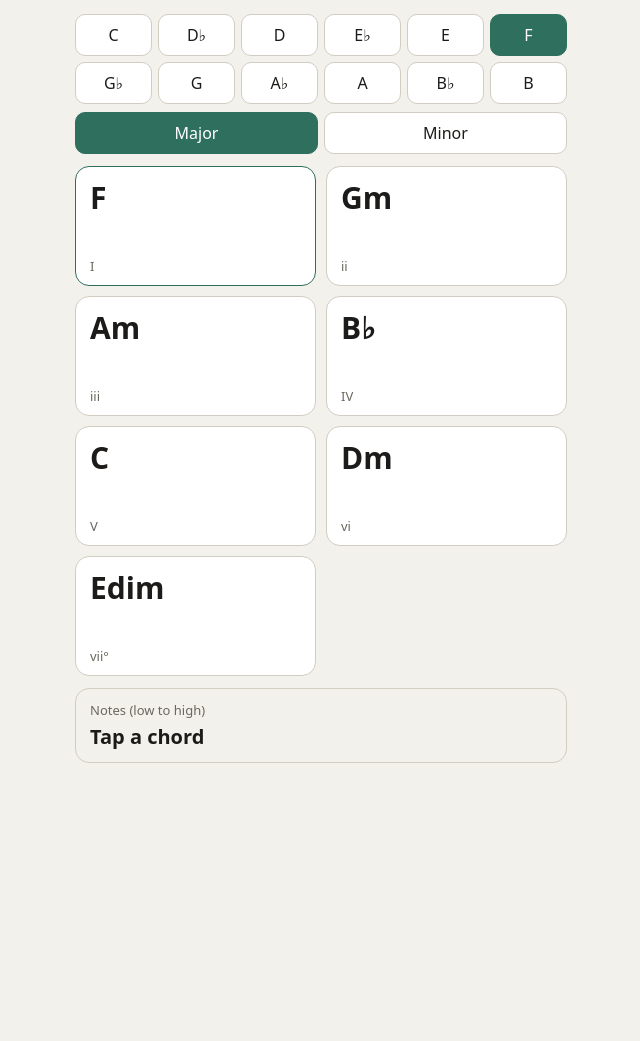
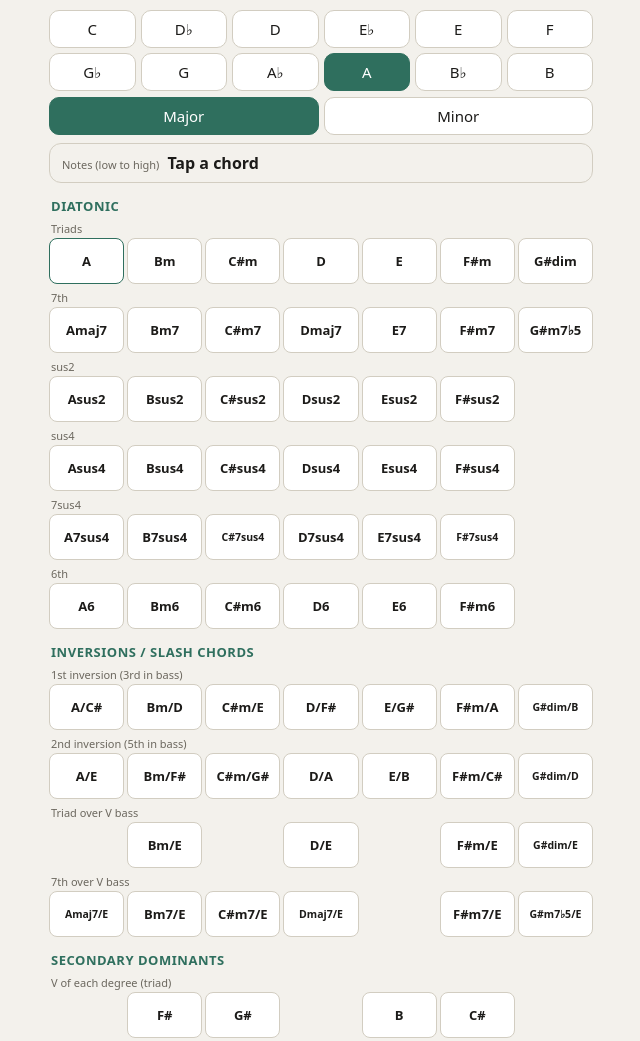
Before and after one commit to vermiscore/Chord_pads, a plain HTML site: page index.html in a window 1280 px wide. Shown: the top 1041 px of the page, without its empty margins (319-959 px from the left). Before the commit the page ends 800 px from the top, so only its background shows below. Drawn offline with Linux system fonts and the light colour scheme.

Commit message:
Update index.html

```diff
--- a/index.html
+++ b/index.html
@@ -8,49 +8,100 @@
 :root[data-theme="dark"]{--bg:#15181c;--fg:#ecebe6;--pad:#232830;--bd:#363d48;--ac:#5fb59c;--acfg:#10201b;--mut:#9aa0a8}
 *{box-sizing:border-box;-webkit-tap-highlight-color:transparent}
 html,body{margin:0;min-height:100%;background:var(--bg);color:var(--fg);font-family:system-ui,-apple-system,"Helvetica Neue",sans-serif}
-main{max-width:520px;margin:0 auto;padding:14px 14px 24px}
-.keys{display:grid;grid-template-columns:repeat(6,1fr);gap:6px}
-.opt{height:42px;border:1.5px solid var(--bd);border-radius:10px;background:var(--pad);color:var(--fg);font:inherit;font-size:16px;touch-action:manipulation}
+main{max-width:560px;margin:0 auto;padding:10px 8px 24px}
+.keys{display:grid;grid-template-columns:repeat(6,1fr);gap:5px}
+.opt{height:38px;border:1.5px solid var(--bd);border-radius:10px;background:var(--pad);color:var(--fg);font:inherit;font-size:15px;touch-action:manipulation}
 .opt.sel{background:var(--ac);color:var(--acfg);border-color:var(--ac)}
-.mode{display:grid;grid-template-columns:1fr 1fr;gap:6px;margin:8px 0 12px}
-.grid{display:grid;grid-template-columns:1fr 1fr;gap:10px}
-button.pad{height:min(17vh,120px);min-height:88px;border:1.5px solid var(--bd);border-radius:14px;background:var(--pad);color:var(--fg);display:flex;flex-direction:column;align-items:flex-start;justify-content:space-between;padding:10px 14px;font:inherit;touch-action:manipulation;user-select:none}
-button.pad .n{font-size:30px;font-weight:700}
-button.pad .d{font-size:13px;color:var(--mut)}
+.mode{display:grid;grid-template-columns:1fr 1fr;gap:5px;margin:6px 0 8px}
+.info{position:sticky;top:0;z-index:2;margin:0 0 6px;padding:8px 12px;border:1.5px solid var(--bd);border-radius:12px;background:var(--bg)}
+.info b{font-size:11px;color:var(--mut);font-weight:500;margin-right:8px}
+#notes{font-size:16px;font-weight:600}
+h2.sec{margin:14px 2px 4px;font-size:13px;letter-spacing:.04em;text-transform:uppercase;color:var(--ac)}
+.cap{margin:6px 2px 2px;font-size:11px;color:var(--mut)}
+.row{display:grid;grid-template-columns:repeat(7,1fr);gap:3px}
+button.pad,.empty{height:46px;border-radius:8px;min-width:0}
+button.pad{border:1.5px solid var(--bd);background:var(--pad);color:var(--fg);font:inherit;font-size:13px;font-weight:600;padding:0 1px;touch-action:manipulation;user-select:none;white-space:nowrap}
+button.pad.sm{font-size:10.5px}
 button.pad.tonic{border-color:var(--ac)}
 button.pad:active,button.pad.on{background:var(--ac);color:var(--acfg);border-color:var(--ac)}
-button.pad:active .d,button.pad.on .d{color:var(--acfg)}
-.info{margin-top:12px;padding:12px 14px;border:1.5px solid var(--bd);border-radius:14px}
-.info b{display:block;font-size:13px;color:var(--mut);font-weight:500;margin-bottom:4px}
-#notes{font-size:20px;font-weight:600}
 </style></head><body><main>
 <div class="keys" id="keys"></div>
 <div class="mode" id="mode"></div>
-<div class="grid" id="grid"></div>
-<div class="info"><b>Notes (low to high)</b><div id="notes">Tap a chord</div></div>
+<div class="info"><b>Notes (low to high)</b><span id="notes">Tap a chord</span></div>
+<div id="sections"></div>
 </main>
 <script>
-// Pitch class names (flats only)
-const NM=['C','D♭','D','E♭','E','F','G♭','G','A♭','A','B♭','B'];
+// Pitch class names: key-dependent spelling (sharps or flats)
+const FLAT=['C','D♭','D','E♭','E','F','G♭','G','A♭','A','B♭','B'];
+const SHARP=['C','C#','D','D#','E','F','F#','G','G#','A','A#','B'];
+const SHARP_MAJOR_KEYS=new Set([1,2,4,6,7,9,11]); // major keys conventionally written with sharps
 const SCALES={Major:[0,2,4,5,7,9,11],Minor:[0,2,3,5,7,8,10]};
-const ROMAN=['I','II','III','IV','V','VI','VII'];
-const noteName=m=>NM[m%12]+(Math.floor(m/12)-1);
-let key=5,mode='Major',ctx=null,cur=[];
-// Build 7 diatonic triads; voicing is fixed: root position, roots ascend from the tonic
-function chords(){
-  const sc=SCALES[mode],s=sc.concat(sc.map(x=>x+12)),base=48+key;
-  return sc.map((_,d)=>{
-    const r=s[d],t=s[d+2]-r,f=s[d+4]-r;
-    let q='',rn=ROMAN[d];
-    if(t===3&&f===7){q='m';rn=rn.toLowerCase()}
-    else if(t===3&&f===6){q='dim';rn=rn.toLowerCase()+'°'}
-    else if(t===4&&f===8){q='aug';rn+='+'}
-    return{n:NM[(base+r)%12]+q,d:rn,m:[base+r,base+s[d+2],base+s[d+4]]};
-  });
+// Chord quality suffix by interval set
+const QUAL={'0,4,7':'','0,3,7':'m','0,3,6':'dim','0,4,8':'aug',
+  '0,4,7,11':'maj7','0,3,7,10':'m7','0,4,7,10':'7','0,3,6,10':'m7♭5','0,3,7,11':'m(maj7)','0,3,6,9':'dim7',
+  '0,2,7':'sus2','0,5,7':'sus4','0,5,7,10':'7sus4','0,4,7,9':'6','0,3,7,9':'m6'};
+let key=9,mode='Major',ctx=null,cur=[];
+const mod12=x=>((x%12)+12)%12;
+const names=()=>SHARP_MAJOR_KEYS.has(mode==='Major'?key:mod12(key+3))?SHARP:FLAT;
+const noteName=m=>names()[mod12(m)]+(Math.floor(m/12)-1);
+
+// Build a chord: root pitch class, interval list, optional bass pitch class
+function mk(root,iv,bass){
+  const N=names(),r=mod12(root),b=(bass==null||mod12(bass)===r)?null:mod12(bass); // bass equal to root is not a slash chord
+  const q=QUAL[iv.join(',')];
+  if(q===undefined)return null;
+  // Upper structure: root position, root in A3..G#4; bass note is played low (C2..B2)
+  const rm=57+mod12(r-57),bm=36+mod12((b==null?r:b)-36);
+  return{n:N[r]+q+(b!=null?'/'+N[b]:''),sig:r+':'+iv.join(',')+':'+(b==null?'':b),
+         m:[bm].concat(iv.map(i=>rm+i))};
+}
+// Diatonic info for degree d of a scale (thirds, fifths, sevenths above the root)
+function deg(scale,d){
+  const s=scale.concat(scale.map(x=>x+12)),r=s[d];
+  return{root:key+r,t:s[d+2]-r,f:s[d+4]-r,v:s[d+6]-r};
+}
+function build(){
+  const sc=SCALES[mode],alt=mode==='Major'?SCALES.Minor:SCALES.Major;
+  const seen=new Set();
+  // Add a chord to a row unless an identical chord already appears earlier (blank cell instead)
+  const cell=(c,tonic)=>{
+    if(!c||seen.has(c.sig))return null;
+    seen.add(c.sig);if(tonic)c.tonic=true;return c;
+  };
+  const row=(label,fn,scale)=>({label,cells:(scale||sc).map((_,d)=>fn(deg(scale||sc,d),d))});
+  const dom=(scale)=>mod12(key+scale[4]);
+  const fifth=x=>x.f===7;
+  return[
+    {title:'Diatonic',rows:[
+      row('Triads',(x,d)=>cell(mk(x.root,[0,x.t,x.f]),d===0)),
+      row('7th',(x,d)=>cell(mk(x.root,[0,x.t,x.f,x.v]))),
+      row('sus2',x=>fifth(x)?cell(mk(x.root,[0,2,7])):null),
+      row('sus4',x=>fifth(x)?cell(mk(x.root,[0,5,7])):null),
+      row('7sus4',x=>fifth(x)?cell(mk(x.root,[0,5,7,10])):null),
+      row('6th',x=>fifth(x)&&(x.t===3||x.t===4)?cell(mk(x.root,[0,x.t,x.f,9])):null),
+    ]},
+    {title:'Inversions / slash chords',rows:[
+      row('1st inversion (3rd in bass)',x=>cell(mk(x.root,[0,x.t,x.f],x.root+x.t))),
+      row('2nd inversion (5th in bass)',x=>cell(mk(x.root,[0,x.t,x.f],x.root+x.f))),
+      row('Triad over V bass',x=>cell(mk(x.root,[0,x.t,x.f],dom(sc)))),
+      row('7th over V bass',x=>cell(mk(x.root,[0,x.t,x.f,x.v],dom(sc)))),
+    ]},
+    {title:'Secondary dominants',rows:[
+      row('V of each degree (triad)',(x,d)=>d>0&&fifth(x)?cell(mk(x.root+7,[0,4,7])):null),
+      row('V7 of each degree',(x,d)=>d>0&&fifth(x)?cell(mk(x.root+7,[0,4,7,10])):null),
+    ]},
+    {title:'Borrowed ('+(mode==='Major'?'parallel minor':'parallel major')+')',rows:[
+      row('Triads',x=>cell(mk(x.root,[0,x.t,x.f])),alt),
+      row('7th',x=>cell(mk(x.root,[0,x.t,x.f,x.v])),alt),
+      row('6th',x=>fifth(x)&&(x.t===3||x.t===4)?cell(mk(x.root,[0,x.t,x.f,9])):null,alt),
+      row('1st inversion',x=>cell(mk(x.root,[0,x.t,x.f],x.root+x.t)),alt),
+      row('2nd inversion',x=>cell(mk(x.root,[0,x.t,x.f],x.root+x.f)),alt),
+    ]},
+  ];
 }
 function tone(m,t){
   const f=440*Math.pow(2,(m-69)/12),g=ctx.createGain();g.connect(ctx.destination);
-  g.gain.setValueAtTime(0,t);g.gain.linearRampToValueAtTime(.2,t+.01);g.gain.exponentialRampToValueAtTime(.0001,t+2.4);
+  g.gain.setValueAtTime(0,t);g.gain.linearRampToValueAtTime(.16,t+.01);g.gain.exponentialRampToValueAtTime(.0001,t+2.4);
   [[1,1],[2,.35],[3,.12]].forEach(([h,a])=>{const o=ctx.createOscillator(),q=ctx.createGain();o.frequency.value=f*h;q.gain.value=a;o.connect(q);q.connect(g);o.start(t);o.stop(t+2.5)});
   return g;
 }
@@ -61,20 +112,31 @@ function play(c,el){
   cur.forEach(g=>{try{g.gain.cancelScheduledValues(now);g.gain.setValueAtTime(g.gain.value,now);g.gain.linearRampToValueAtTime(0,now+.12)}catch(e){}});
   cur=c.m.map(m=>tone(m,now));
   document.getElementById('notes').textContent=c.n+': '+c.m.map(noteName).join(' – ');
-  document.querySelectorAll('.pad').forEach(b=>b.classList.remove('on'));el.classList.add('on');
+  document.querySelectorAll('.pad.on').forEach(b=>b.classList.remove('on'));el.classList.add('on');
 }
 function render(){
   document.querySelectorAll('#keys .opt').forEach((b,i)=>b.classList.toggle('sel',i===key));
   document.querySelectorAll('#mode .opt').forEach(b=>b.classList.toggle('sel',b.textContent===mode));
-  const grid=document.getElementById('grid');grid.innerHTML='';
-  chords().forEach((c,i)=>{
-    const b=document.createElement('button');b.className='pad'+(i===0?' tonic':'');
-    b.innerHTML='<span class="n">'+c.n+'</span><span class="d">'+c.d+'</span>';
-    b.addEventListener('pointerdown',e=>{e.preventDefault();play(c,b)});grid.appendChild(b);
+  document.querySelectorAll('#keys .opt').forEach((b,i)=>b.textContent=FLAT[i]);
+  const root=document.getElementById('sections');root.innerHTML='';
+  build().forEach(sec=>{
+    const h=document.createElement('h2');h.className='sec';h.textContent=sec.title;root.appendChild(h);
+    sec.rows.forEach(r=>{
+      const cap=document.createElement('div');cap.className='cap';cap.textContent=r.label;root.appendChild(cap);
+      const g=document.createElement('div');g.className='row';
+      r.cells.forEach(c=>{
+        if(!c){const e=document.createElement('div');e.className='empty';g.appendChild(e);return}
+        const b=document.createElement('button');
+        b.className='pad'+(c.tonic?' tonic':'')+(c.n.length>6?' sm':'');
+        b.textContent=c.n;
+        b.addEventListener('pointerdown',e=>{e.preventDefault();play(c,b)});g.appendChild(b);
+      });
+      root.appendChild(g);
+    });
   });
   document.getElementById('notes').textContent='Tap a chord';
 }
-NM.forEach((n,i)=>{const b=document.createElement('button');b.className='opt';b.textContent=n;b.onclick=()=>{key=i;render()};document.getElementById('keys').appendChild(b)});
+FLAT.forEach((n,i)=>{const b=document.createElement('button');b.className='opt';b.textContent=n;b.onclick=()=>{key=i;render()};document.getElementById('keys').appendChild(b)});
 ['Major','Minor'].forEach(m=>{const b=document.createElement('button');b.className='opt';b.textContent=m;b.onclick=()=>{mode=m;render()};document.getElementById('mode').appendChild(b)});
 render();
 </script></body></html>
```
